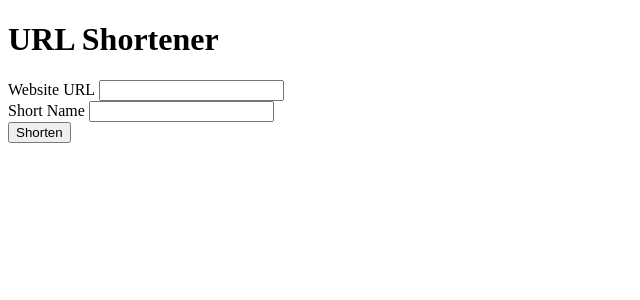
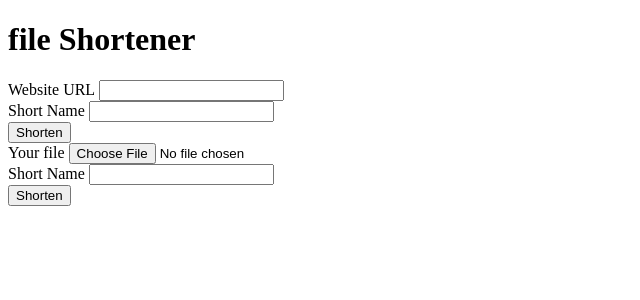
Before and after one commit to FayeCarter/python-exploration, a Flask app: template web/flask/url-shortener/templates/home.html in a window 1280 px wide. Shown: the top 300 px of the page, without its empty margins (0-640 px from the left). Run offline with Flask 2, Linux system fonts and the light colour scheme; the template is opened without the code that fills it, so the values that code supplies are empty.

Commit message:
Add form for file upload

```diff
--- a/web/flask/url-shortener/templates/home.html
+++ b/web/flask/url-shortener/templates/home.html
@@ -3,10 +3,10 @@
 <head>
   <meta charset="UTF-8">
   <meta name="viewport" content="width=device-width, initial-scale=1.0">
-  <title>URL Shortener</title>
+  <title>file Shortener</title>
 </head>
 <body>
-  <h1>URL Shortener</h1>
+  <h1>file Shortener</h1>
   {% for message in get_flashed_messages() %}
     <h2>{{ message }}</h2>
   {% endfor %}
@@ -19,5 +19,15 @@
     <br>
     <input type="submit" value="Shorten">
   </form>
+
+  <form action="your-file" method="post" enctype="multipart/form-data">
+    <label for="file">Your file</label>
+    <input type="file" name="file" value="" required>
+    <br>
+    <label for="code">Short Name</label>
+    <input type="text" name="code" value"" required>
+    <br>
+    <input type="submit" value="Shorten">
+  </form>
 </body>
 </html>
```
